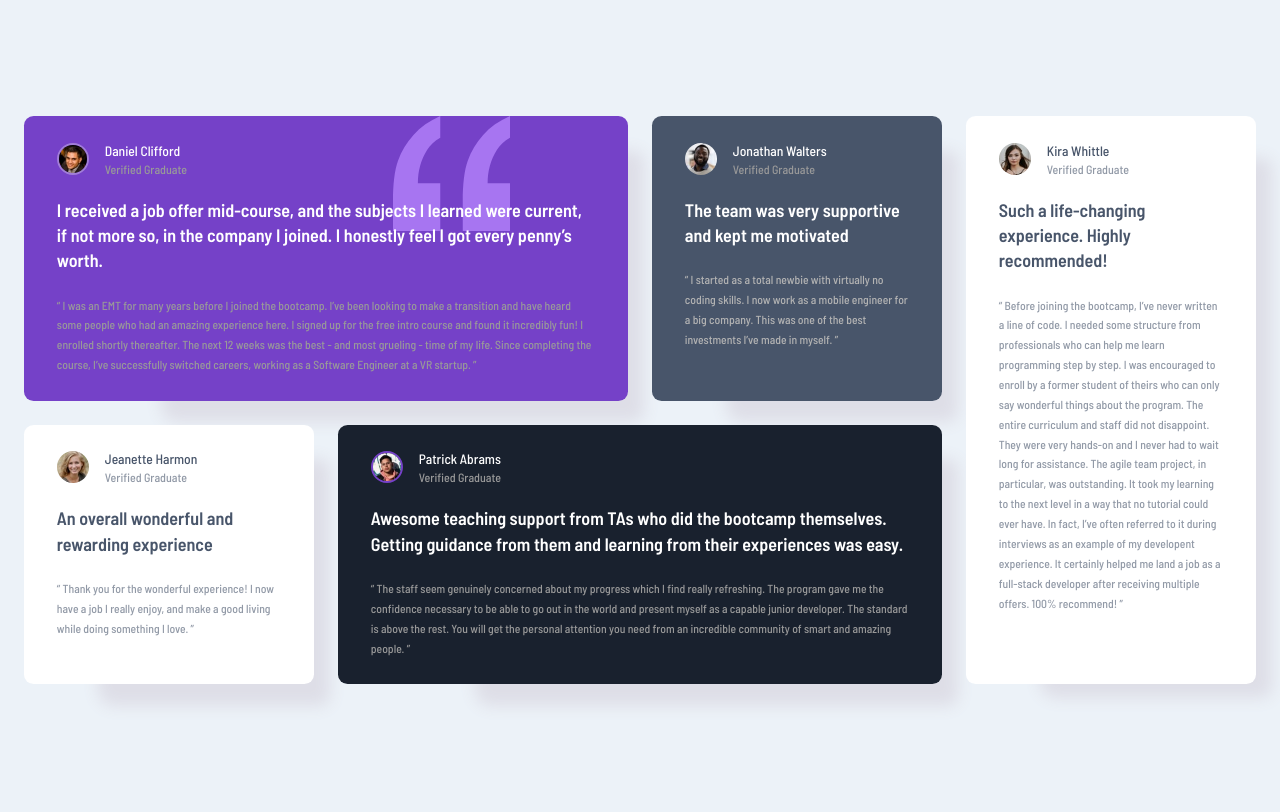
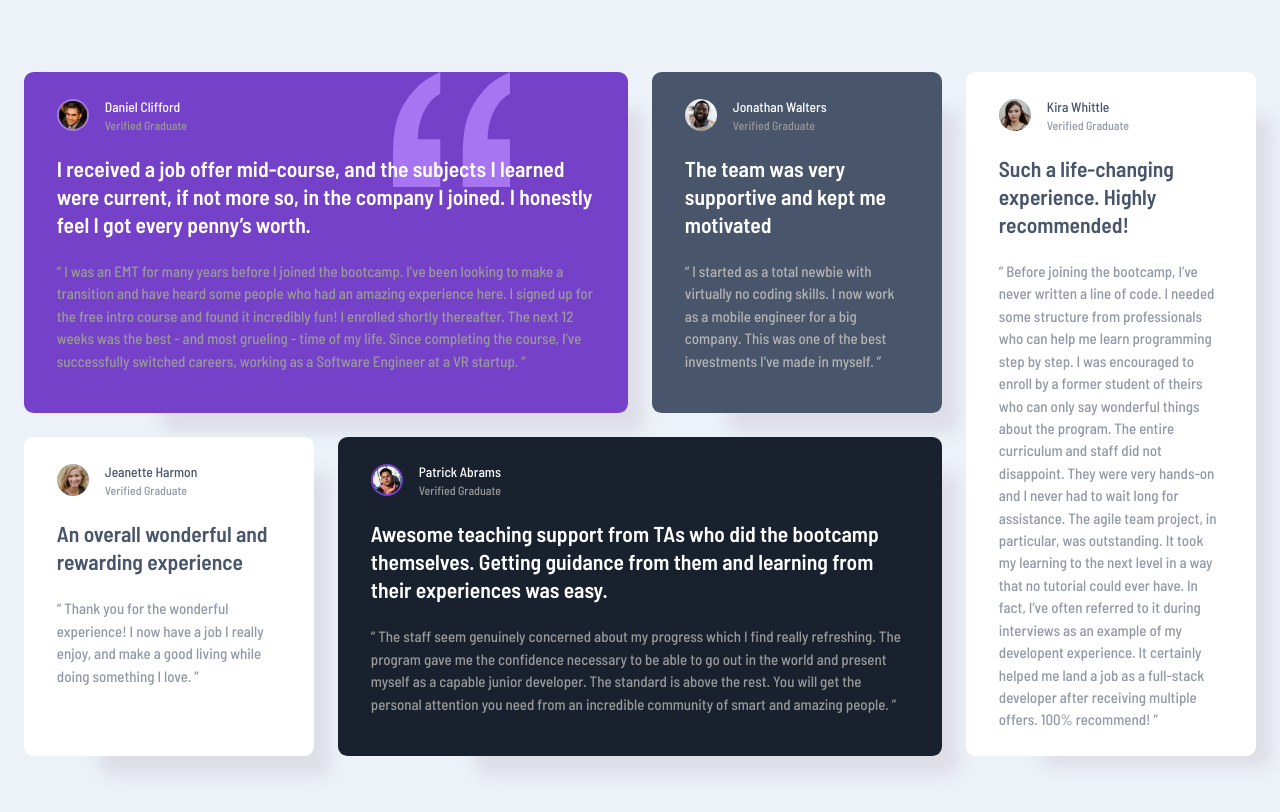
Before and after one commit to AlbertQR/testimonials-grid-section-main, a plain HTML site: page index.html in a window 1280 px wide. Drawn offline with Linux system fonts and the light colour scheme.

Commit message:
Update style.css

```diff
--- a/assets/css/style.css
+++ b/assets/css/style.css
@@ -91,16 +91,16 @@ main {
 
   .text-1 {
     margin-top: 1.375rem;
-    font-size: 1.13rem;
+    font-size: 1.35rem;
     font-weight: 600;
-    line-height: 1.4;
+    line-height: 1.3;
   }
 
   .text-2 {
     font-weight: 500;
     margin-top: 1.375rem;
-    font-size: 0.73rem;
-    line-height: 1.7
+    font-size: .935rem;
+    line-height: 1.5
   }
 }
 
```
